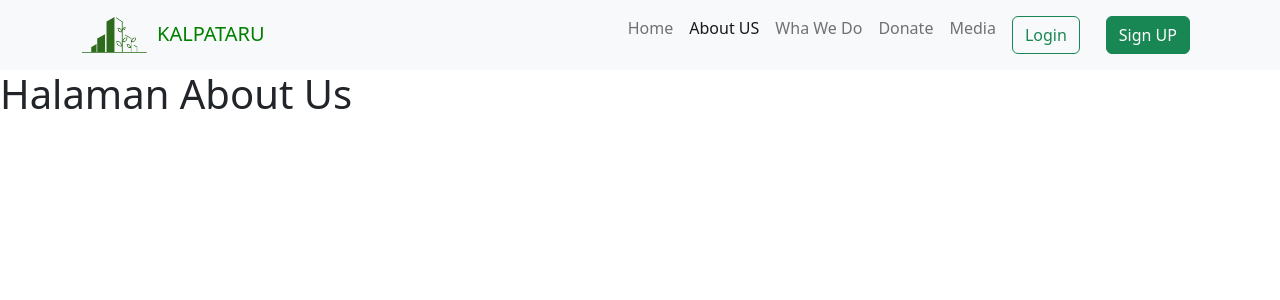
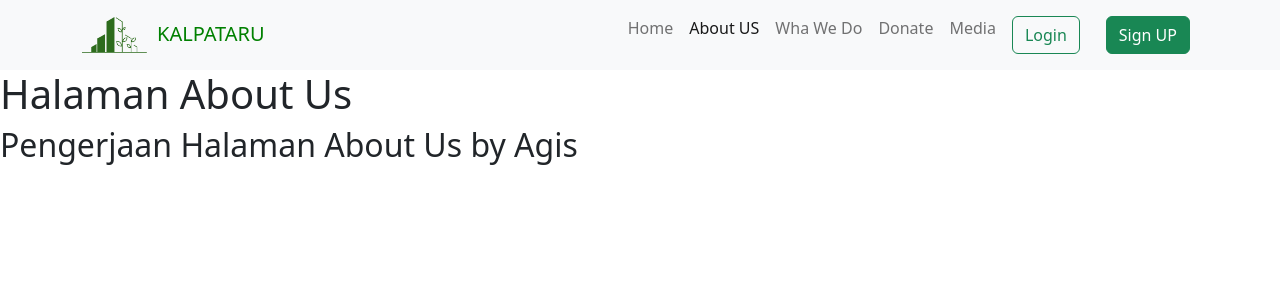
Before and after one commit to fauziframadhan/Environment, a React (Create React App) app: page /AboutUs in a window 1280 px wide. Shown: the top 300 px of the page. Built offline with nearby package versions, Linux system fonts and the light colour scheme; the HTML template or start-up script is replaced by a standard one.

Commit message:
Perubahan Halaman About

```diff
--- a/src/pages/AboutUs.jsx
+++ b/src/pages/AboutUs.jsx
@@ -4,6 +4,7 @@ const AboutUs = () => {
   return (
     <HOC HeaderTitle="AboutUs">
       <h1>Halaman About Us</h1>
+      <h2>Pengerjaan Halaman About Us by Agis</h2>
     </HOC>
   );
 };
```
